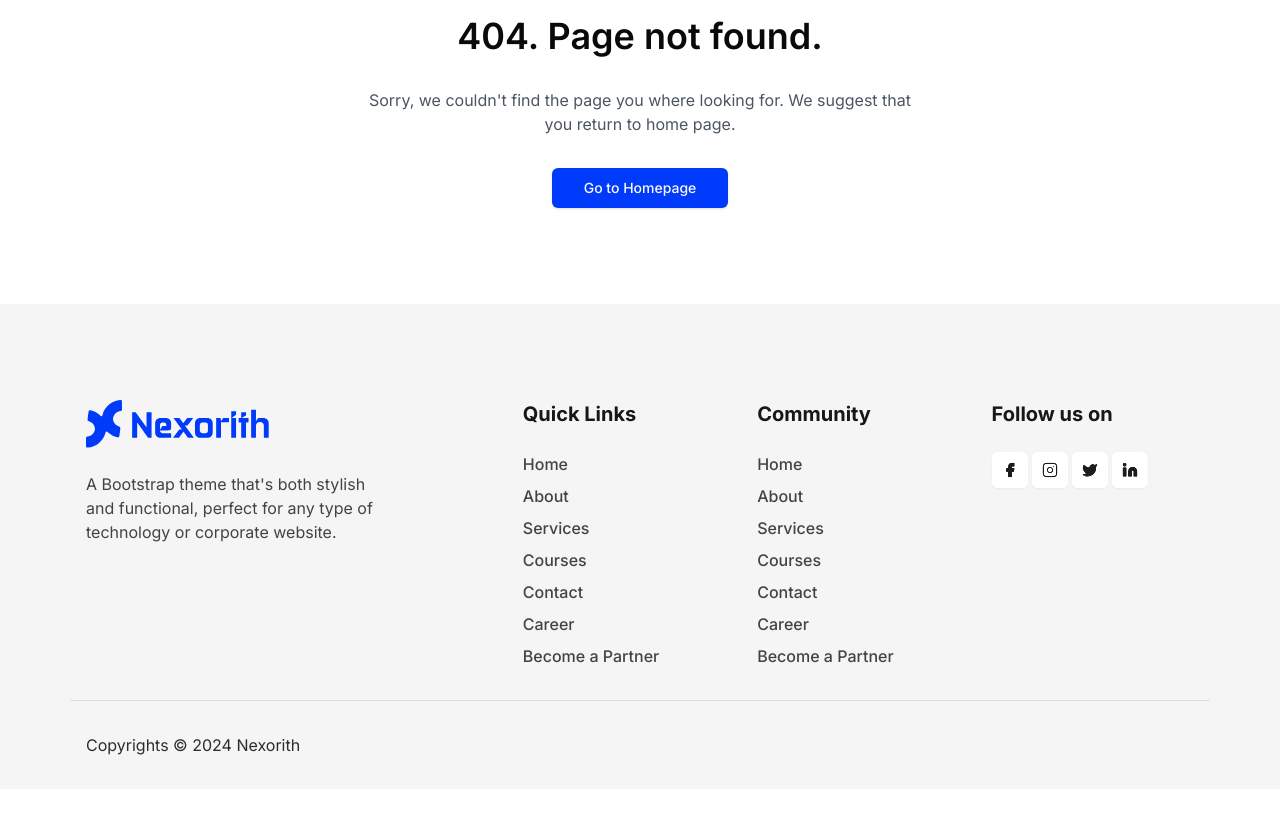
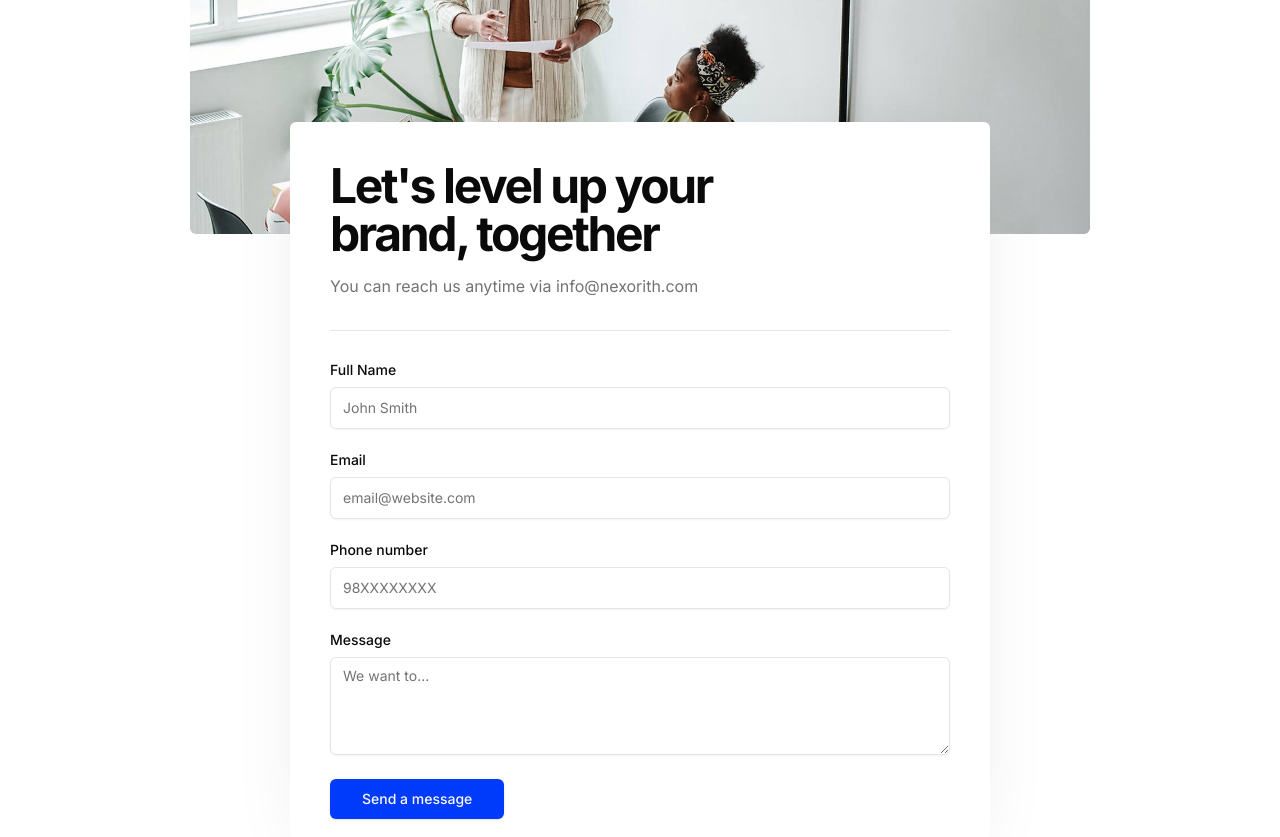
Before and after one commit to binamralamsal/nexorith, a Next.js app: page /contact in a window 1280 px wide. Before the commit this address had no page. Shown: the part 260-1097 px from the top of the page. Before the commit the page ends 1049 px from the top, so only its background shows below. Built offline with nearby package versions, Linux system fonts and the light colour scheme.

Commit message:
Contact page

```diff
--- a/package.json
+++ b/package.json
@@ -12,6 +12,7 @@
     "@radix-ui/react-avatar": "^1.1.1",
     "@radix-ui/react-dialog": "^1.1.2",
     "@radix-ui/react-icons": "^1.3.0",
+    "@radix-ui/react-label": "^2.1.0",
     "@radix-ui/react-separator": "^1.1.0",
     "@radix-ui/react-slot": "^1.1.0",
     "class-variance-authority": "^0.7.0",
--- /dev/null
+++ b/src/app/contact/page.tsx
@@ -0,0 +1,125 @@
+import Image from "next/image";
+import Link from "next/link";
+
+import { Button } from "@/components/ui/button";
+import { Input } from "@/components/ui/input";
+import { Label } from "@/components/ui/label";
+import { Textarea } from "@/components/ui/textarea";
+
+import { MailIcon, MapPinIcon, PhoneIcon } from "lucide-react";
+
+export default function ContactPage() {
+  return (
+    <main>
+      <section className="container">
+        <Image
+          src="/contact-hero.jpg"
+          alt="Contac hero"
+          height={500}
+          width={500}
+          className="mx-auto w-full max-w-[900px] rounded-md"
+        />
+
+        <div className="lg:p-18 relative z-10 mx-auto -mt-10 max-w-[80vw] space-y-8 rounded-md bg-white p-6 shadow-[0px_0px_75px_-22px_rgba(0,_0,_0,_0.1)] md:-mt-16 md:p-10 lg:-mt-28 lg:max-w-[700px]">
+          <div className="space-y-4">
+            <h2 className="max-w-[20ch] text-balance text-2xl font-bold tracking-tighter md:text-4xl lg:text-5xl">
+              Let&apos;s level up your brand, together
+            </h2>
+            <div className="text-muted-foreground">
+              You can reach us anytime via info@nexorith.com
+            </div>
+          </div>
+
+          <hr />
+
+          <div className="grid gap-6">
+            <div className="flex flex-col gap-2.5">
+              <Label htmlFor="name">Full Name</Label>
+              <Input
+                type="text"
+                id="name"
+                placeholder="John Smith"
+                className="py-5"
+                required
+              />
+            </div>
+            <div className="grid gap-2.5">
+              <Label htmlFor="email">Email</Label>
+              <Input
+                type="email"
+                id="email"
+                placeholder="email@website.com"
+                className="py-5"
+                required
+              />
+            </div>
+            <div className="grid gap-2.5">
+              <Label htmlFor="tel">Phone number</Label>
+              <Input
+                type="text"
+                id="tel"
+                placeholder="98XXXXXXXX"
+                className="py-5"
+                required
+              />
+            </div>
+            <div className="grid gap-2.5">
+              <Label htmlFor="message">Message</Label>
+              <Textarea id="message" placeholder="We want to..." rows={4} />
+            </div>
+
+            <Button className="justify-self-start" size="lg">
+              Send a message
+            </Button>
+          </div>
+        </div>
+      </section>
+
+      <section className="container grid items-center gap-6 py-16 md:grid-cols-2 md:py-20 lg:grid-cols-3 lg:py-24">
+        <div className="flex h-full flex-col justify-center gap-4 rounded-md border bg-secondary p-6 text-secondary-foreground shadow-sm lg:p-8">
+          <MapPinIcon className="text-primary" />
+          <h3 className="text-lg font-bold">Office Address</h3>
+          <div className="text-secondary-foreground/80">
+            1421 Coburn Hollow Road Metamora, Near Center Point, IL 61548.
+          </div>
+        </div>
+        <div className="flex h-full flex-col justify-center gap-4 rounded-md border bg-secondary p-6 text-secondary-foreground shadow-sm lg:p-8">
+          <MailIcon className="text-primary" />
+          <h3 className="text-lg font-bold">Email us</h3>
+          <div className="text-secondary-foreground/80">
+            We&apos;re on top of things and aim to respond to all inquiries
+            within 24 hours.
+          </div>
+          <Button variant="link" className="inline-block p-0" asChild>
+            <Link href="mailto:info@nexorith.com">info@nexorith.com</Link>
+          </Button>
+        </div>
+        <div className="flex h-full flex-col justify-center gap-4 rounded-md border bg-secondary p-6 text-secondary-foreground shadow-sm md:col-span-2 lg:col-span-1 lg:p-8">
+          <PhoneIcon className="text-primary" />
+          <h3 className="text-lg font-bold">Call us</h3>
+          <div className="text-secondary-foreground/80">
+            Let&apos;s work together towards a common goal - get in touch!
+          </div>
+          <Button variant="link" className="inline-block p-0" asChild>
+            <Link
+              href="https://api.whatsapp.com/send?phone=9779818385342"
+              target="_blank"
+            >
+              +977 981-8385342{" "}
+            </Link>
+          </Button>
+        </div>
+      </section>
+
+      <section>
+        <iframe
+          aria-hidden="false"
+          src="https://maps.google.com/maps?q=2880%20Broadway,%20New%20York&amp;t=&amp;z=13&amp;ie=UTF8&amp;iwloc=&amp;output=embed"
+          tabIndex={0}
+          title="Google Map"
+          className="h-72 w-full md:h-80 lg:h-96"
+        />
+      </section>
+    </main>
+  );
+}
--- /dev/null
+++ b/src/components/ui/input.tsx
@@ -0,0 +1,22 @@
+import * as React from "react"
+
+import { cn } from "@/utils/cn"
+
+const Input = React.forwardRef<HTMLInputElement, React.ComponentProps<"input">>(
+  ({ className, type, ...props }, ref) => {
+    return (
+      <input
+        type={type}
+        className={cn(
+          "flex h-9 w-full rounded-md border border-input bg-transparent px-3 py-1 text-base shadow-sm transition-colors file:border-0 file:bg-transparent file:text-sm file:font-medium file:text-foreground placeholder:text-muted-foreground focus-visible:outline-none focus-visible:ring-1 focus-visible:ring-ring disabled:cursor-not-allowed disabled:opacity-50 md:text-sm",
+          className
+        )}
+        ref={ref}
+        {...props}
+      />
+    )
+  }
+)
+Input.displayName = "Input"
+
+export { Input }
--- /dev/null
+++ b/src/components/ui/label.tsx
@@ -0,0 +1,26 @@
+"use client"
+
+import * as React from "react"
+import * as LabelPrimitive from "@radix-ui/react-label"
+import { cva, type VariantProps } from "class-variance-authority"
+
+import { cn } from "@/utils/cn"
+
+const labelVariants = cva(
+  "text-sm font-medium leading-none peer-disabled:cursor-not-allowed peer-disabled:opacity-70"
+)
+
+const Label = React.forwardRef<
+  React.ElementRef<typeof LabelPrimitive.Root>,
+  React.ComponentPropsWithoutRef<typeof LabelPrimitive.Root> &
+    VariantProps<typeof labelVariants>
+>(({ className, ...props }, ref) => (
+  <LabelPrimitive.Root
+    ref={ref}
+    className={cn(labelVariants(), className)}
+    {...props}
+  />
+))
+Label.displayName = LabelPrimitive.Root.displayName
+
+export { Label }
--- /dev/null
+++ b/src/components/ui/textarea.tsx
@@ -0,0 +1,22 @@
+import * as React from "react"
+
+import { cn } from "@/utils/cn"
+
+const Textarea = React.forwardRef<
+  HTMLTextAreaElement,
+  React.ComponentProps<"textarea">
+>(({ className, ...props }, ref) => {
+  return (
+    <textarea
+      className={cn(
+        "flex min-h-[60px] w-full rounded-md border border-input bg-transparent px-3 py-2 text-base shadow-sm placeholder:text-muted-foreground focus-visible:outline-none focus-visible:ring-1 focus-visible:ring-ring disabled:cursor-not-allowed disabled:opacity-50 md:text-sm",
+        className
+      )}
+      ref={ref}
+      {...props}
+    />
+  )
+})
+Textarea.displayName = "Textarea"
+
+export { Textarea }
```
Also changed, not shown: public/contact-hero.jpg (added), 1 other file (tests, documents, lock files or other folders).
